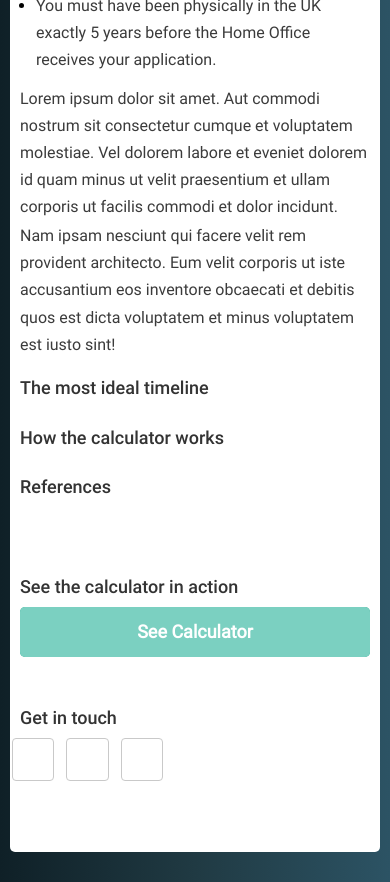
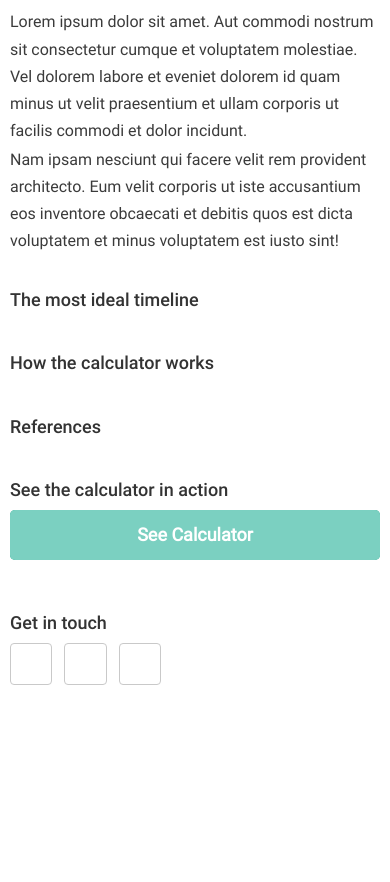
Before and after one commit to nghugo/bno_checker, a website: page info.html in a window 390 px wide. Shown: the part 961-1843 px from the top of the page. After the commit the page ends 1717 px from the top, so only its background shows below. Drawn offline with nearby package versions, Linux system fonts and the light colour scheme.

Commit message:
update narrow screen media styliing

```diff
--- a/assets/main.css
+++ b/assets/main.css
@@ -61,11 +61,7 @@ p {
   margin-bottom: 1.5px;
 }
 
-/* ul,
-li {
-  margin: 0;
-  list-style-type: none;
-} */
+
 ol, ul {
   padding-left: 1em;
   padding-bottom: 0.5em;
@@ -235,8 +231,7 @@ iframe {
   color: #333;
   line-height: 1.2;
   text-align: left;
-  padding-top: 32px;
-  padding-bottom: 32px;
+  margin-bottom: 32px;
 }
 .subtitle {
   display: block;
@@ -381,7 +376,6 @@ textarea.input {
 #form #submitsection {
   width:100%;
   text-align:center;
-  padding-top: 18px;
   padding-bottom: 18px;
 }
 #form #submit-button {
@@ -428,10 +422,11 @@ textarea.input {
   background-color: rgba(30, 227, 184, 0.246);
   width: 100%;
   margin: auto;
-  margin-top: 40px;
+  margin-top: 1em;
   border-radius: 5px;
   padding: 10px;
   font-family: Roboto-Regular;
+  margin-bottom: 1em;
 }
 
 #displayContainer p {
@@ -480,6 +475,10 @@ p.resultParagraph {
 @media (max-width: 576px) {
   .wrap {
     padding: 66px 10px 59px;
+    border-radius: 0;
+  }
+  .container {
+    padding: 0;
   }
 }
 
@@ -499,17 +498,17 @@ input[type=date]:disabled {
 ul.icons {
   cursor: default;
   list-style: none;
-  padding-left: 0;
-  margin: -1em 0 0 -1em;
+  padding-left: 0em;
+  margin-left: 0;
 }
 
 ul.icons li {
   display: inline-block;
-  padding: 1em 0 0 0.5em;
+  padding-right: 0.5em;
 }
 
 #footer {
-  margin-top: 50px;
+  margin-top: 1em;
 }
 
 /* Icon */
@@ -589,7 +588,7 @@ ul.icons li {
   position: relative;
   background-color: dodgerblue;
   border-radius: 5px;
-  margin-bottom: 2em;
+  margin-bottom: 1em;
   margin-right: 1em;
 }
 
@@ -670,3 +669,7 @@ ul.icons li {
     width: 100%;
   }
 }
+
+section {
+  margin-bottom: 1em;
+}
--- a/info.html
+++ b/info.html
@@ -17,6 +17,7 @@
         <div id="content">
           <h1 class="title">Explained: ILR and Citizenship (BNO 5+1) Validity</h1>
 
+          <section>
             <p class="subtitle">
               Indefinite Leave to Remain (ILR) Application Constraints
             </p>
@@ -25,6 +26,9 @@
               <li><p>You must not have spent more than 180 whole days outside the UK within any 12-month period during the 5 years before your application.</p></li>
             </ul>
             <p>Lorem ipsum dolor sit amet. Aut commodi nostrum sit consectetur cumque et voluptatem molestiae. Vel dolorem labore et eveniet dolorem id quam minus ut velit praesentium et ullam corporis ut facilis commodi et dolor incidunt.</p>
+          </section>
+
+          <section>
             <p class="subtitle">
               British Citizenship Application Constraints
             </p>
@@ -37,18 +41,25 @@
             </ul>
             <p>Lorem ipsum dolor sit amet. Aut commodi nostrum sit consectetur cumque et voluptatem molestiae. Vel dolorem labore et eveniet dolorem id quam minus ut velit praesentium et ullam corporis ut facilis commodi et dolor incidunt.</p>
             <p>Nam ipsam nesciunt qui facere velit rem provident architecto. Eum velit corporis ut iste accusantium eos inventore obcaecati et debitis quos est dicta voluptatem et minus voluptatem est iusto sint!</p>
+          </section>
 
+          <section>
             <p class="subtitle">
               The most ideal timeline
             </p>
+          </section>
 
+          <section>
             <p class="subtitle">
               How the calculator works
             </p>
+          </section>
 
+          <section>
             <p class="subtitle">
               References
             </p>
+          </section>
 
 
 
@@ -59,10 +70,7 @@
 
 
 
-        </div>
-
-        <div id="footer">
-          <section>
+          <div>
             <p class="subtitle">See the calculator in action</p>
             <div class="arrow-link-container style3">
             <a href="index.html">
@@ -75,9 +83,12 @@
                 </div>
               </a>
             </div>
-          </section>
+          </div>
+        </div>
 
-          <section>
+        <div id="footer">
+
+          <div>
             <p class="subtitle">Get in touch</p>
             <ul class="icons">
               <li>
@@ -90,7 +101,7 @@
                 <a href="mailto:hugornprojects@gmail.com" class="icon solid style2 fa-envelope"><span class="label">Email</span></a>
               </li>
             </ul>
-          </section>
+          </div>
         </div>
       </div>
 
```
Also changed, not shown: index.html (+7 -5 lines). Lines whose indentation alone changed are shown as unchanged.
